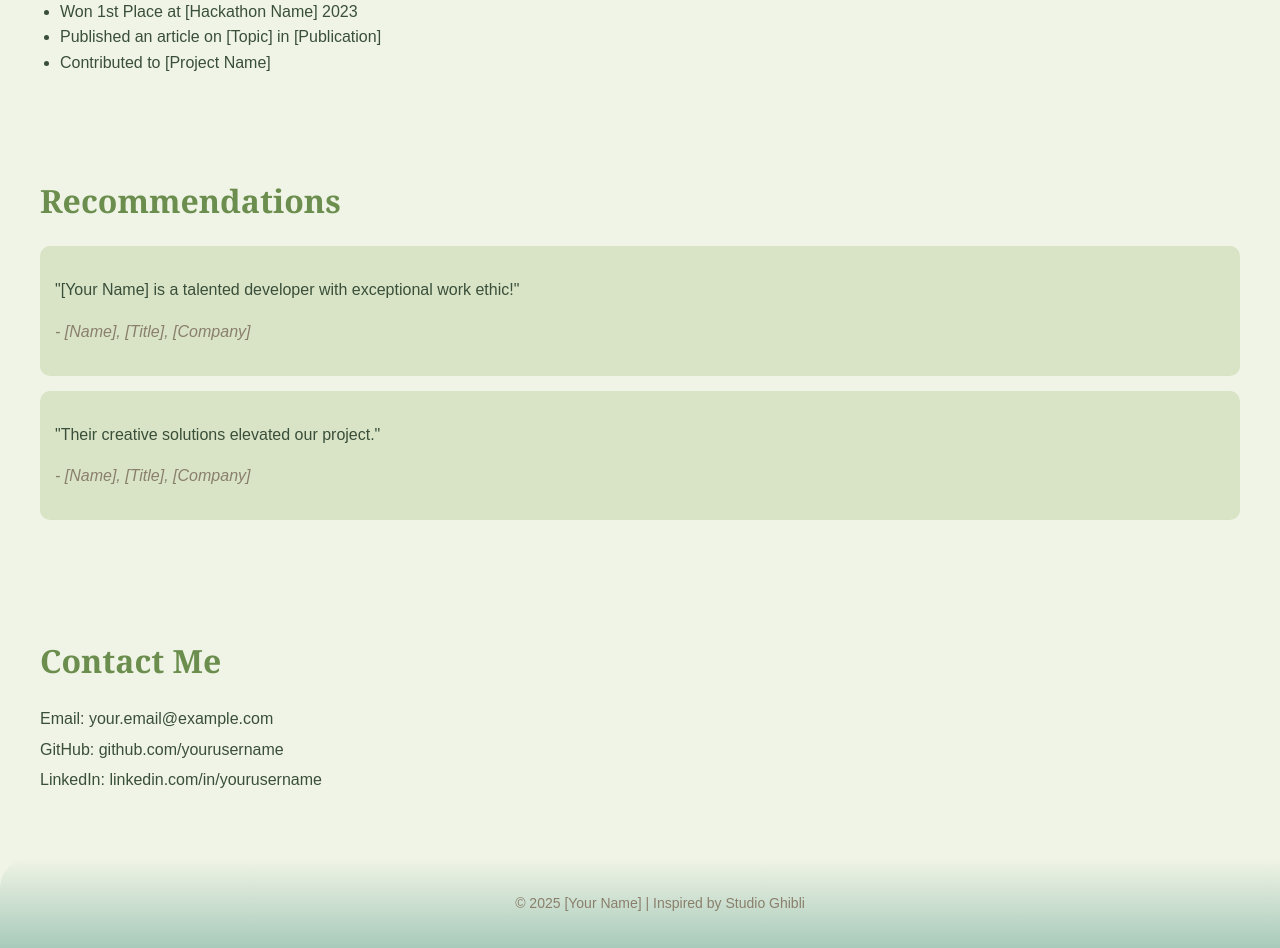
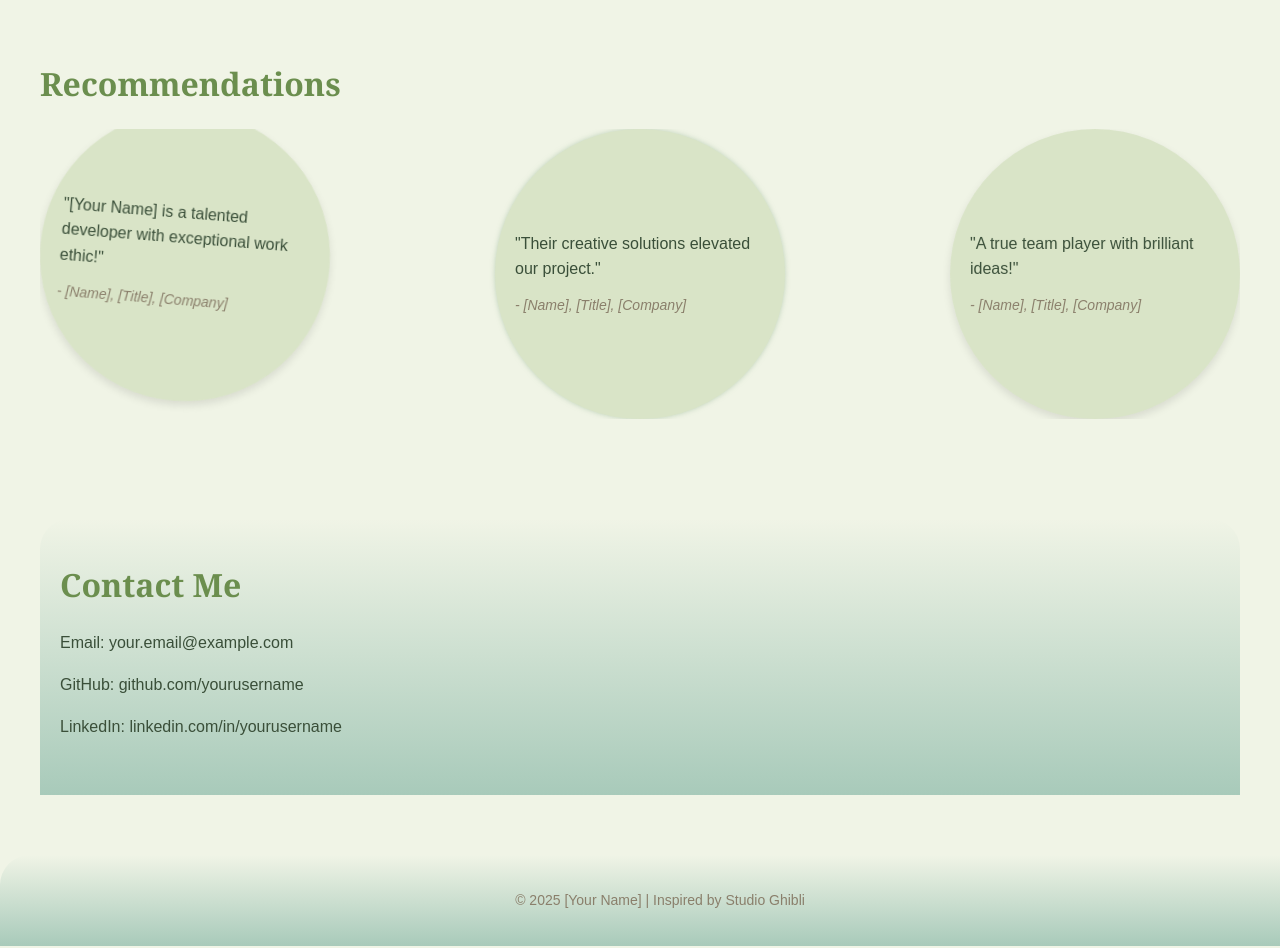
Before and after one commit to durga9948/Portfolio, a React (Create React App) app: page / in a window 1280 px wide. Shown: the part 1500-2448 px from the top of the page. Built offline with nearby package versions, Linux system fonts and the light colour scheme.

Commit message:
Template is ready

```diff
--- a/src/App.css
+++ b/src/App.css
@@ -30,6 +30,60 @@ body {
 
   100% {
     transform: scale(1);
+  }
+}
+
+@keyframes floatWobble {
+
+  0%,
+  100% {
+    transform: translateY(0) rotate(0deg);
+  }
+
+  25% {
+    transform: translateY(-20px) rotate(5deg);
+  }
+
+  50% {
+    transform: translateY(0) rotate(0deg);
+  }
+
+  75% {
+    transform: translateY(-15px) rotate(-5deg);
+  }
+}
+
+@keyframes pulseGlow {
+
+  0%,
+  100% {
+    transform: scale(1);
+    box-shadow: 0 0 5px rgba(139, 176, 139, 0.5);
+  }
+
+  50% {
+    transform: scale(1.08);
+    box-shadow: 0 0 15px rgba(139, 176, 139, 0.8);
+  }
+}
+
+@keyframes swaySpin {
+
+  0%,
+  100% {
+    transform: translateX(0) rotate(0deg);
+  }
+
+  25% {
+    transform: translateX(10px) rotate(10deg);
+  }
+
+  50% {
+    transform: translateX(0) rotate(0deg);
+  }
+
+  75% {
+    transform: translateX(-10px) rotate(-10deg);
   }
 }
 
@@ -138,8 +192,8 @@ body {
 }
 
 .profile-pic {
-  width: 200px;
-  height: 200px;
+  width: 350px;
+  height: 350px;
   border-radius: 50%;
   border: 5px solid #fff8e1;
   object-fit: cover;
@@ -262,13 +316,9 @@ body {
 
 .project-grid {
   display: flex;
-  /* Reverted to flex for three items in a row */
   flex-wrap: wrap;
-  /* Allow wrapping if screen is too small */
   justify-content: flex-start;
-  /* Left-align items instead of center */
   gap: 30px;
-  /* Space between cards */
   margin-top: 20px;
   max-width: 1200px;
   width: 100%;
@@ -279,7 +329,6 @@ body {
 .project-card {
   background-color: #d9e4c7;
   width: calc(33.33% - 60px);
-  /* Three items per row with gap adjustment */
   padding: 20px;
   border-radius: 15px;
   box-shadow: 0 6px 12px rgba(0, 0, 0, 0.2);
@@ -288,7 +337,6 @@ body {
   position: relative;
   cursor: pointer;
   text-align: left;
-  /* Text inside remains left-aligned */
 }
 
 .project-card:hover {
@@ -319,43 +367,96 @@ body {
   color: #6b8e4e;
 }
 
-/* Achievements */
-.achievements ul {
-  list-style-type: disc;
-  padding-left: 20px;
-  margin: 0;
-  text-align: left;
-}
-
 /* Recommendations */
 .recommendations {
   text-align: left;
 }
 
-.recommendation-item {
+.recommendations-container {
+  display: flex;
+  flex-wrap: nowrap;
+  justify-content: space-between;
+  max-width: 1200px;
+  width: 100%;
+  overflow-x: auto;
+}
+
+.recommendation-bubble {
   background-color: #d9e4c7;
-  padding: 15px;
-  border-radius: 10px;
-  margin-bottom: 15px;
-  transition: transform 0.3s;
+  border-radius: 50%;
+  padding: 20px;
+  text-align: left;
+  display: flex;
+  flex-direction: column;
+  justify-content: center;
+  box-shadow: 0 4px 8px rgba(0, 0, 0, 0.1);
+  width: 250px;
+  height: 250px;
+}
+
+.recommendation-bubble:nth-child(1) {
+  animation: floatWobble 5s ease-in-out infinite;
+}
+
+.recommendation-bubble:nth-child(2) {
+  animation: pulseGlow 3s ease-in-out infinite;
+}
+
+.recommendation-bubble:nth-child(3) {
+  animation: swaySpin 4s ease-in-out infinite;
+}
+
+.recommendation-bubble:hover {
+  animation-play-state: paused;
+  transform: scale(1.1);
+}
+
+.recommendation-bubble p {
+  margin: 5px 0;
+  font-size: 16px;
+}
+
+.recommendation-bubble em {
+  color: #8a7f6b;
+  font-size: 14px;
+}
+
+/* Contact Section */
+.contact {
+  padding: 40px 20px;
+  background: linear-gradient(to top, #a8caba, #f0f4e6);
+  border-top-left-radius: 30px;
+  border-top-right-radius: 30px;
+}
+
+.contact-container {
+  max-width: 1200px;
+  width: 100%;
+  margin: 0 auto;
   text-align: left;
 }
 
-.recommendation-item:hover {
-  transform: translateX(5px);
+.contact-cloud {
+  background: rgba(255, 248, 225, 0.9);
+  padding: 20px 30px;
+  border-radius: 25px;
+  box-shadow: 0 8px 16px rgba(0, 0, 0, 0.1);
+  display: inline-block;
 }
 
-.recommendation-item em {
-  color: #8a7f6b;
+.contact-cloud p {
+  margin: 10px 0;
+  font-size: 18px;
 }
 
-/* Contact */
-.contact {
-  text-align: left;
+.contact-cloud a {
+  color: #8c5523;
+  text-decoration: none;
+  transition: color 0.3s;
 }
 
-.contact p {
-  margin: 5px 0;
+.contact-cloud a:hover {
+  color: #6b8e4e;
 }
 
 /* Footer */
--- a/src/App.js
+++ b/src/App.js
@@ -8,9 +8,8 @@ function App() {
     { id: 'education-experience', label: 'Education & Experience' },
     { id: 'skills', label: 'Skills' },
     { id: 'projects', label: 'Projects' },
-    { id: 'achievements', label: 'Achievements' },
     { id: 'recommendations', label: 'Recommendations' },
-    { id: 'contact', label: 'Contact' },
+    { id: 'achievements-contact', label: 'Achievements & Contact' },
   ];
 
   return (
@@ -132,35 +131,35 @@ function App() {
         </div>
       </section>
 
-      {/* Achievements Section */}
-      <section className="achievements section" id="achievements">
-        <h2>Other Achievements</h2>
-        <ul>
-          <li>Won 1st Place at [Hackathon Name] 2023</li>
-          <li>Published an article on [Topic] in [Publication]</li>
-          <li>Contributed to [Project Name]</li>
-        </ul>
-      </section>
-
       {/* Recommendations Section */}
       <section className="recommendations section" id="recommendations">
         <h2>Recommendations</h2>
-        <div className="recommendation-item">
+        <div className="recommendations-container">
+          <div className="recommendation-bubble bubble-large">
             <p>"[Your Name] is a talented developer with exceptional work ethic!"</p>
             <p><em>- [Name], [Title], [Company]</em></p>
           </div>
-        <div className="recommendation-item">
+          <div className="recommendation-bubble bubble-medium">
             <p>"Their creative solutions elevated our project."</p>
             <p><em>- [Name], [Title], [Company]</em></p>
           </div>
+          <div className="recommendation-bubble bubble-small">
+            <p>"A true team player with brilliant ideas!"</p>
+            <p><em>- [Name], [Title], [Company]</em></p>
+          </div>
+        </div>
       </section>
 
-      {/* Contact Section */}
-      <section className="contact section" id="contact">
+      {/* Combined Achievements and Contact Section */}
+      <section className="achievements-contact section" id="achievements-contact">
+        <div className="achievements-contact-container">
+          <div className="contact">
             <h2>Contact Me</h2>
             <p>Email: your.email@example.com</p>
             <p>GitHub: github.com/yourusername</p>
             <p>LinkedIn: linkedin.com/in/yourusername</p>
+          </div>
+        </div>
       </section>
 
       {/* Footer */}
```
Lines whose indentation alone changed are shown as unchanged.
